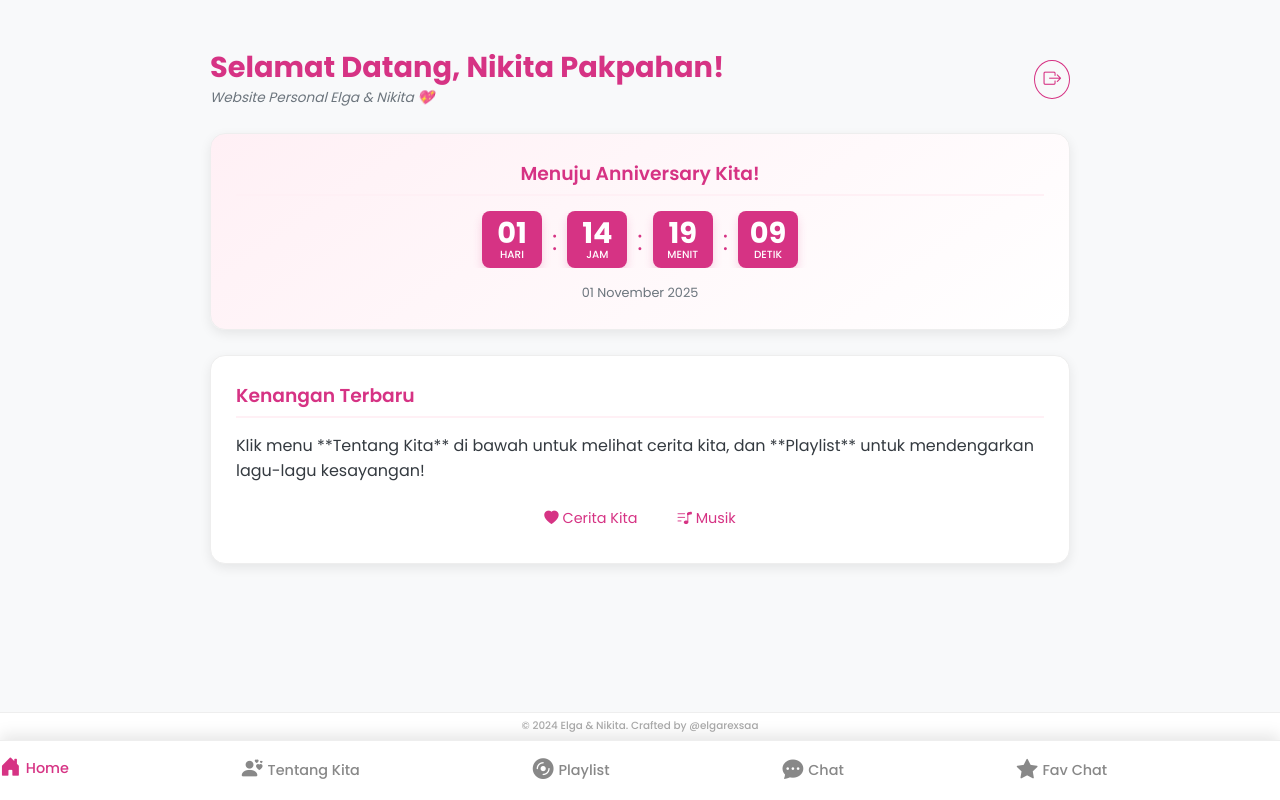
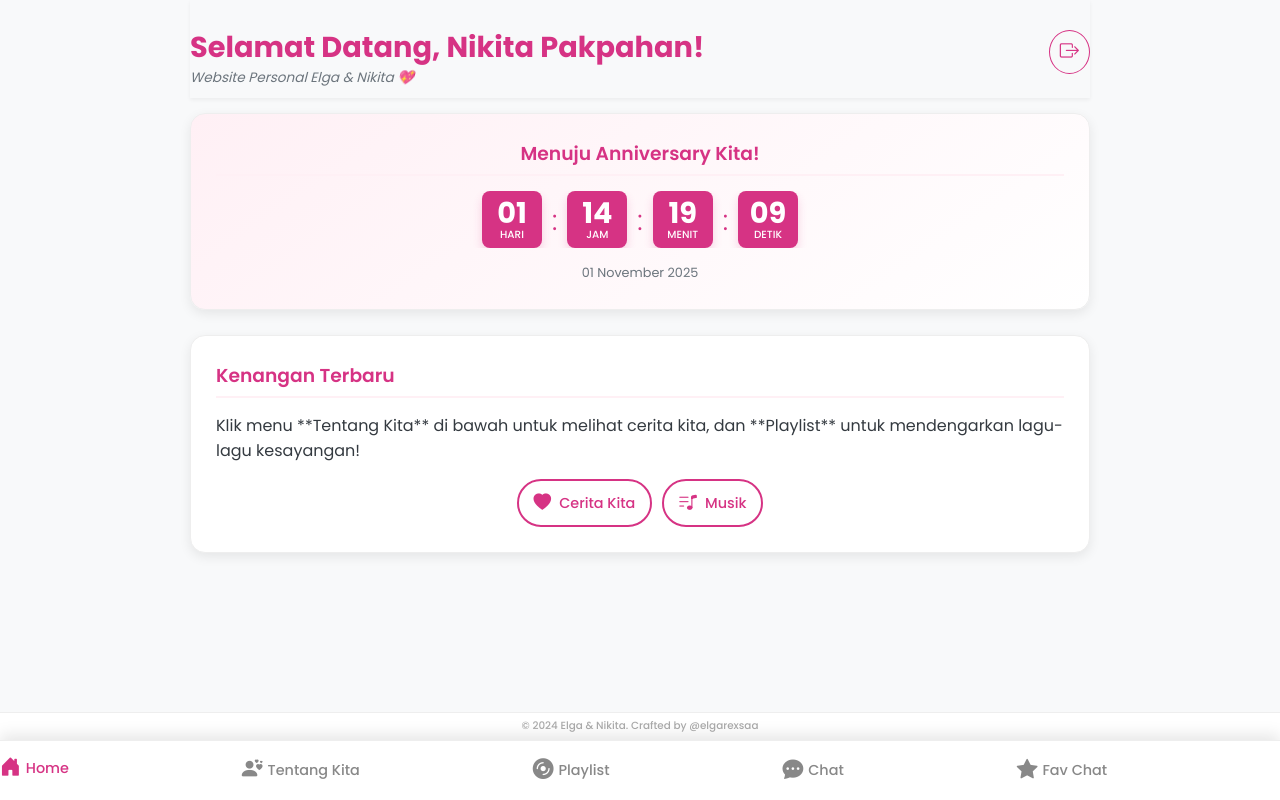
Before and after one commit to elrexsaa/ilovedyou, a plain HTML site: page dash.html in a window 1280 px wide. Drawn offline with nearby package versions, Linux system fonts and the light colour scheme; sample sign-in values are in the browser's storage.

Commit message:
Update style.css

```diff
--- a/css/style.css
+++ b/css/style.css
@@ -9,8 +9,8 @@
 }
 
 :root {
-    --primary-pink: #d63384; /* Pink Formal */
-    --secondary-light: #fff0f5; /* Pink Lucu Gemes */
+    --primary-pink: #d63384;
+    --secondary-light: #fff0f5;
     --background-color: #f8f9fa;
     --text-dark: #343a40;
     --shadow-light: 0 4px 12px rgba(0, 0, 0, 0.08);
@@ -35,35 +35,38 @@ a:hover {
 
 /* Konten Utama Responsif */
 .main-content {
-    padding: 20px;
+    padding: 0 20px; /* Hapus padding atas bawah, gunakan di header/section */
     max-width: 900px;
     margin: 0 auto;
 }
 
-/* --- RAPAT: HEADER WRAPPER DAN LOGOUT BUTTON --- */
+/* --- HEADER WRAPPER DAN LOGOUT BUTTON (Perbaikan Mobile) --- */
 .header-wrapper {
-    display: flex; /* Menggunakan Flexbox untuk tata letak */
+    display: flex;
     justify-content: space-between;
     align-items: center;
-    padding: 30px 0 10px; /* Padding atas-bawah dikurangi sedikit */
-    position: sticky; /* Agar tombol logout tetap terlihat saat scroll */
+    padding: 30px 0 10px 0; /* Padding atas-bawah */
+    position: sticky;
     top: 0;
     background-color: var(--background-color);
     z-index: 800;
+    box-shadow: 0 2px 4px rgba(0, 0, 0, 0.05);
 }
 
 /* Tombol Logout */
 .logout-button {
     background: none;
-    border: 1px solid var(--primary-pink); /* Border lebih tipis */
+    border: 1px solid var(--primary-pink);
     color: var(--primary-pink);
-    padding: 8px; /* Padding lebih kompak */
+    padding: 8px;
     border-radius: 50%;
     cursor: pointer;
-    font-size: 1.1rem; /* Ukuran icon sedikit dikecilkan */
+    font-size: 1.1rem;
     transition: all 0.3s ease;
-    flex-shrink: 0; /* Mencegah tombol mengecil */
+    flex-shrink: 0;
     margin-left: 15px;
+    /* Penempatan di mobile (default) */
+    position: static;
 }
 
 .logout-button:hover {
@@ -73,28 +76,27 @@ a:hover {
 }
 
 
-/* --- RAPAT: HEADER & JUDUL (Teksnya di tengah, tidak terpengaruh tombol logout) --- */
+/* HEADER & JUDUL (Penyesuaian Mobile) */
 .header {
-    text-align: left; /* Teks rata kiri */
-    flex-grow: 1; /* Agar mengambil sisa ruang */
-    padding: 0; /* Hapus padding yang tumpang tindih dengan header-wrapper */
+    text-align: left;
+    flex-grow: 1;
+    padding-right: 10px;
     animation: slideDown 0.8s ease-out;
 }
 
 .header h1 {
-    font-size: 1.8rem; /* Sedikit dikecilkan agar lebih rapi */
+    font-size: 1.4rem;
     color: var(--primary-pink);
     font-weight: 700;
     line-height: 1.2;
 }
 
 .header .subtitle {
-    font-size: 0.85rem; /* Lebih kecil */
+    font-size: 0.8rem;
     color: #6c757d;
     font-style: italic;
     margin-top: 2px;
 }
-
 
 /* --- CARD UMUM --- */
 .card {
@@ -115,28 +117,28 @@ a:hover {
     padding-bottom: 5px;
 }
 
-/* --- RAPAT: COUNTDOWN ANNIV STYLE --- */
+/* --- COUNTDOWN ANNIV STYLE --- */
 .anniv-countdown {
     text-align: center;
     background: linear-gradient(145deg, var(--secondary-light), #fff);
-    margin-top: 15px; /* Spacing dari header */
+    margin-top: 15px;
 }
 
 .timer-display {
     display: flex;
     justify-content: center;
-    gap: 10px; /* Jarak antar unit waktu dikurangi */
+    gap: 10px;
     margin-bottom: 15px;
-    flex-wrap: nowrap; /* Mencegah wrapping di mobile jika memungkinkan */
-    overflow-x: auto; /* Jika terpaksa, bisa di-scroll */
+    flex-wrap: nowrap;
+    overflow-x: auto;
 }
 
 .time-unit {
     background-color: var(--primary-pink);
     color: white;
-    padding: 8px 10px; /* Padding lebih kompak */
-    border-radius: 8px; /* Sudut lebih kecil */
-    min-width: 60px; /* Ukuran minimum dikurangi */
+    padding: 8px 10px;
+    border-radius: 8px;
+    min-width: 60px;
     box-shadow: 0 5px 10px rgba(214, 51, 132, 0.2);
     transition: transform 0.3s;
     line-height: 1;
@@ -144,46 +146,65 @@ a:hover {
 
 .time-value {
     display: block;
-    font-size: 1.8rem; /* Ukuran nilai waktu dikurangi */
+    font-size: 1.8rem;
     font-weight: 700;
 }
 
 .time-label {
     display: block;
-    font-size: 0.65rem; /* Label lebih kecil */
+    font-size: 0.65rem;
     text-transform: uppercase;
     font-weight: 500;
     margin-top: 2px;
 }
 
 .time-separator {
-    font-size: 1.8rem; /* Ukuran pemisah disesuaikan dengan time-value */
+    font-size: 1.8rem;
     font-weight: 300;
     color: var(--primary-pink);
     align-self: center;
 }
 
 .anniv-date {
-    font-size: 0.8rem; /* Lebih kecil */
+    font-size: 0.8rem;
     color: #6c757d;
 }
 
-/* --- QUICK LINKS (SAMA) --- */
+/* --- QUICK LINKS --- */
 .quick-links {
     display: flex;
-    gap: 10px; /* Jarak antar tombol dikurangi */
+    gap: 10px;
     margin-top: 15px;
     flex-wrap: wrap;
     justify-content: center;
 }
 
 .quick-link-btn {
+    display: flex;
+    align-items: center;
     padding: 8px 15px;
+    border: 2px solid var(--primary-pink);
+    border-radius: 50px;
+    background-color: white;
+    font-weight: 500;
     font-size: 0.9rem;
+    transition: all 0.3s ease;
+}
+
+.quick-link-btn i {
+    margin-right: 8px;
+    font-size: 1.1rem;
+}
+
+.quick-link-btn:hover {
+    background-color: var(--primary-pink);
+    color: white;
+    transform: translateY(-2px);
+    box-shadow: 0 4px 10px rgba(214, 51, 132, 0.4);
 }
 
 
-/* --- NAVIGASI BAWAH (SAMA, RAPI) --- */
+/* --- NAVIGASI BAWAH (MOBILE STYLE) --- */
 .bottom-nav {
     position: fixed;
     bottom: 0;
@@ -225,7 +246,59 @@ a:hover {
     color: var(--primary-pink);
 }
 
-@media (min-width: 600px) {
+
+/* --- FOOTER (COPYRIGHT) --- */
+.website-footer {
+    position: fixed;
+    bottom: 60px;
+    left: 0;
+    width: 100%;
+    text-align: center;
+    padding: 5px 0;
+    font-size: 0.65rem;
+    color: #aaa;
+    background: rgba(255, 255, 255, 0.9);
+    border-top: 1px solid #eee;
+    z-index: 899;
+    font-weight: 500;
+    animation: fadeIn 1.5s ease-out 0.5s forwards;
+    opacity: 0;
+}
+
+
+/* MEDIA QUERY: Tampilan Desktop */
+@media (min-width: 768px) {
+
+    .main-content {
+        padding: 0 0; /* Hapus padding samping di sini karena konten sudah max-width */
+    }
+
+    .header-wrapper {
+        padding: 30px 0 10px 0;
+    }
+
+    .header h1 {
+        font-size: 1.8rem;
+    }
+
+    .header .subtitle {
+        font-size: 0.85rem;
+    }
+
+    /* Posisikan logout button di desktop ke kanan luar */
+    .logout-button {
+        position: absolute;
+        top: 30px;
+        right: 0;
+        font-size: 1.2rem;
+        padding: 10px;
+    }
+
+    .header {
+        /* Tambahkan padding kanan di desktop agar judul tidak menabrak tombol */
+        padding-right: 80px;
+    }
+
     .nav-link span {
         display: inline;
         margin-top: 0;
@@ -235,25 +308,6 @@ a:hover {
         gap: 5px;
         font-size: 0.9rem;
     }
-}
-
-
-/* --- RAPAT: FOOTER (COPYRIGHT) --- */
-.website-footer {
-    position: fixed;
-    bottom: 60px; /* Ditinggikan 60px (setinggi nav) */
-    left: 0;
-    width: 100%;
-    text-align: center;
-    padding: 5px 0; /* Padding vertikal sedikit ditambah */
-    font-size: 0.65rem;
-    color: #aaa;
-    background: rgba(255, 255, 255, 0.9); /* Background dibuat lebih solid */
-    border-top: 1px solid #eee;
-    z-index: 899;
-    font-weight: 500;
-    animation: fadeIn 1.5s ease-out 0.5s forwards;
-    opacity: 0;
 }
 
 
```
